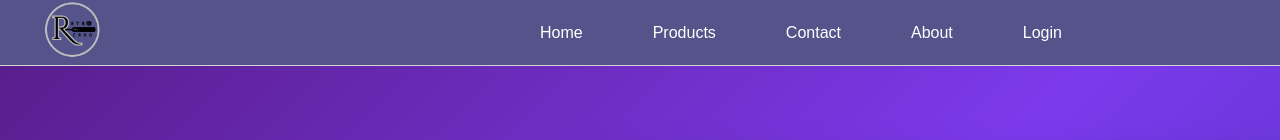
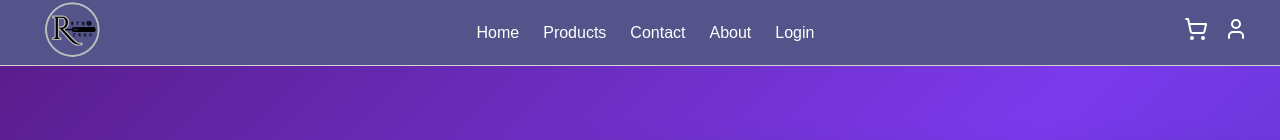
Before and after one commit to aayush23091/retrocrug_sports, a React (Vite) app in the folder retrocrug-sports/: page /Dashboard in a window 1280 px wide. Before the commit this address led to /. Shown: the top 140 px of the page. Built offline with nearby package versions, Linux system fonts and the light colour scheme.

Commit message:
Dashboard added

```diff
--- a/retrocrug-sports/src/App.jsx
+++ b/retrocrug-sports/src/App.jsx
@@ -4,6 +4,7 @@ import { BrowserRouter as Router, Routes, Route, Navigate } from 'react-router-d
 import LoginPage from './LoginPage';
 import SignUpPage from './SignUpPage';
 import Homepage from './Homepage';
+import Dashboard from './Dashboard';
 
 function App() {
   return (
@@ -13,6 +14,7 @@ function App() {
         <Route path="/signup" element={<SignUpPage />} />
         <Route path="/loginPage" element={<LoginPage />} />
         <Route path="*" element={<Navigate to="/" />} />
+        <Route path="/Dashboard" element={<Dashboard />} />
       </Routes>
     </Router>
   );
--- /dev/null
+++ b/retrocrug-sports/src/Dashboard.jsx
@@ -0,0 +1,24 @@
+import React, { useState, useEffect } from 'react';
+import { Link } from 'react-router-dom';
+import Navbar from './Navbar';
+import Footer from './Footer';
+import NewArrivals from './NewArrivals';
+import HeroSection from './HeroSection';
+import BestSellers from './BestSellers';
+import BrandsWeCarry from './BrandsWeCarry';
+
+
+const HomePage = () => {
+  return (
+    <div>
+      <Navbar />
+      <HeroSection />
+      <BestSellers />
+      <NewArrivals />
+      <BrandsWeCarry />
+      <Footer />
+    </div>
+  );
+};
+
+export default HomePage;
```
